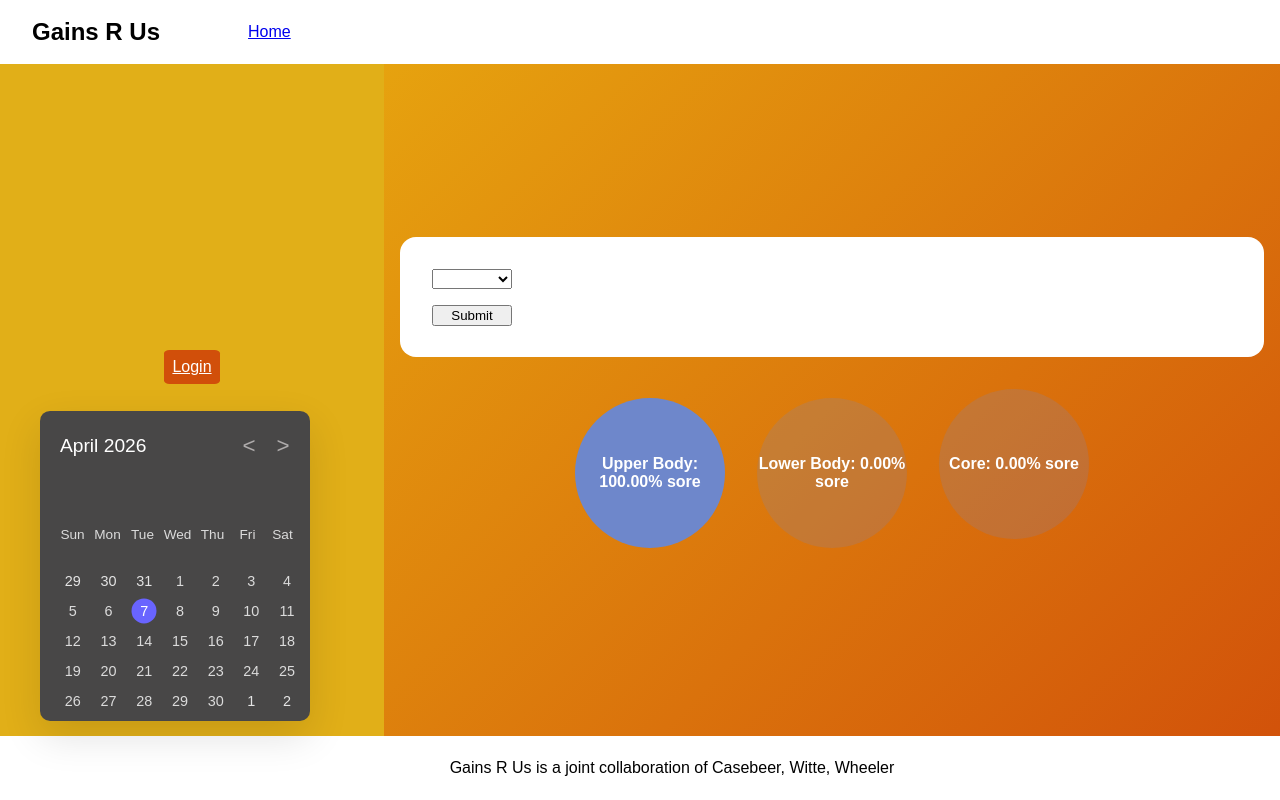
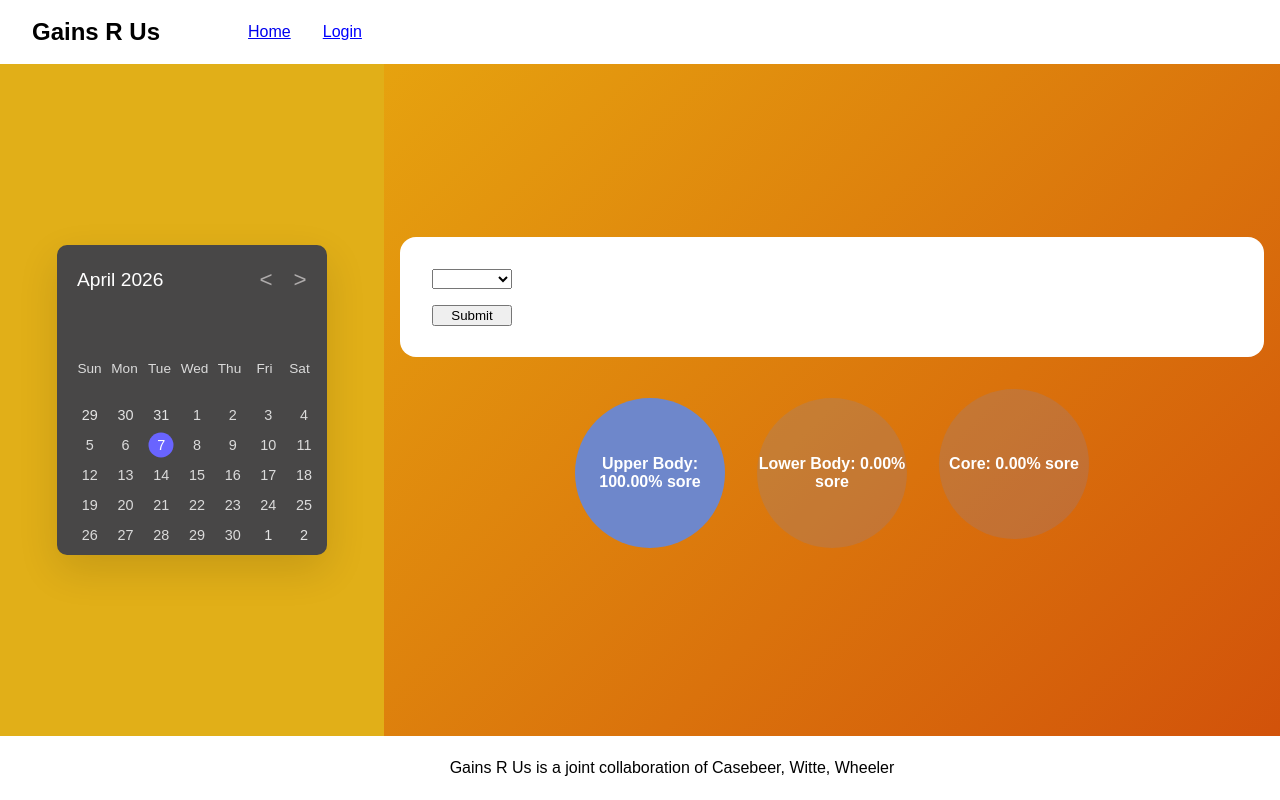
Before and after one commit to MasonCasebeer/gains-r-us, a plain HTML site: page nginx/index.html in a window 1280 px wide. Drawn offline with Linux system fonts and the light colour scheme.

Commit message:
ui changes

```diff
--- a/nginx/index.css
+++ b/nginx/index.css
@@ -315,19 +315,13 @@ header .calendar-current-date {
     border-radius: 10px;
     box-shadow: 0 15px 40px rgba(0, 0, 0, 0.12);
 
-    position: fixed;
-    left: 40px;
-    top: 63%;
-    transform: translateY(-30%);
+    position: relative;
     z-index: 9999;
 
     color: white
 }
 #loginTrigger {
     cursor: pointer;
-    color: white;
+    color: blue;
     text-decoration: underline;
-    background-color: #d14f0a;
-    border-radius: 10%;
-    padding: 0.5em 0.5em;
 }
--- a/nginx/index.html
+++ b/nginx/index.html
@@ -13,6 +13,7 @@
         <H1> Gains R Us </H1>
         <ul class="nav-links">
             <a href="/index.html"> Home </a>
+            <a class = "login" id="loginTrigger"> Login </a>
             <!-- <a href="/about.html"> About </a> -->
         </ul>
     </nav>
@@ -20,32 +21,6 @@
 
     <div class="main-content">
         <div class="sidebar">
-
-            <div class = "login" id="loginTrigger">
-                Login
-            </div>
-
-            <div class = "calendar">
-                calendar
-            </div>
-
-        </div>
-
-        <div class = "daily">
-            <div class ="log">
-                <script src = 'script/log.js'></script>
-            </div>
-            <div class ="body">
-                <script src = 'script/body.js'></script>
-            </div>
-        </div>
-
-    </div>
-
-    <div id="bottom-content">
-        Gains R Us is a joint collaboration of Casebeer, Witte, Wheeler
-    </div>
-
             <div class="calendar-container">
                 <header class="calendar-header">
                     <p class="calendar-current-date"></p>
@@ -72,6 +47,23 @@
                     <ul class="calendar-dates"></ul>
                 </div>
             </div>
+        </div>
+
+        <div class = "daily">
+            <div class ="log">
+                <script src = 'script/log.js'></script>
+            </div>
+            <div class ="body">
+                <script src = 'script/body.js'></script>
+            </div>
+        </div>
+
+    </div>
+
+    <div id="bottom-content">
+        Gains R Us is a joint collaboration of Casebeer, Witte, Wheeler
+    </div>
+
     <script src="script/calendar.js"></script>
 
     <div id="loginModal" class="modal">
```
Lines whose indentation alone changed are shown as unchanged.
